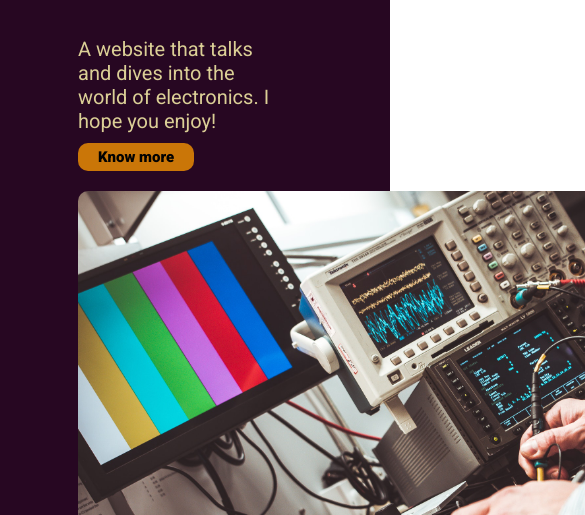
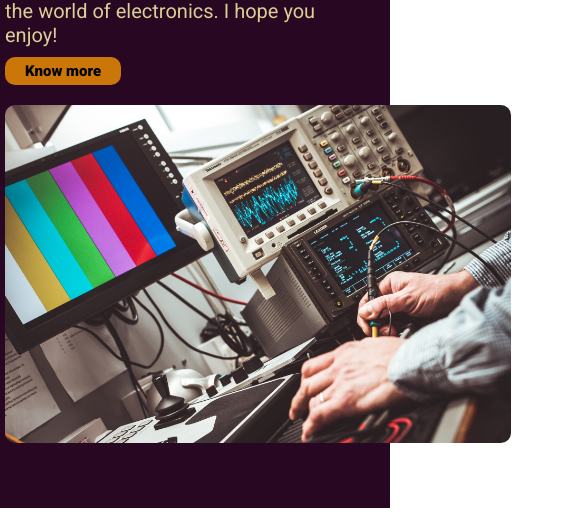
Before and after one commit to plmdie/landing-page, a plain HTML site: page index.html in a window 390 px wide. Shown: the part 270-785 px from the top of the page, 585 px wide, since content can reach past the window. Drawn offline with Linux system fonts and the light colour scheme.

Commit message:
Improved hero image responsiveness

```diff
--- a/style.css
+++ b/style.css
@@ -14,6 +14,12 @@ header {
     background-color: #270722;
     font-family: 'Roboto', sans-serif;
     padding: 20px 20%;
+}
+
+@media (max-width: 480px) {
+    header {
+        padding: 5px 5px;
+    }
 }
 
 a {
@@ -94,6 +100,13 @@ ul  a:hover::before {
     width: auto;
     border-radius: 10px;
     justify-self: center;
+}
+
+@media (max-width: 480px) {
+    .right img {
+        height: 40vh;
+        flex-grow: 1;
+    }
 }
 
 .left h1 {
```
